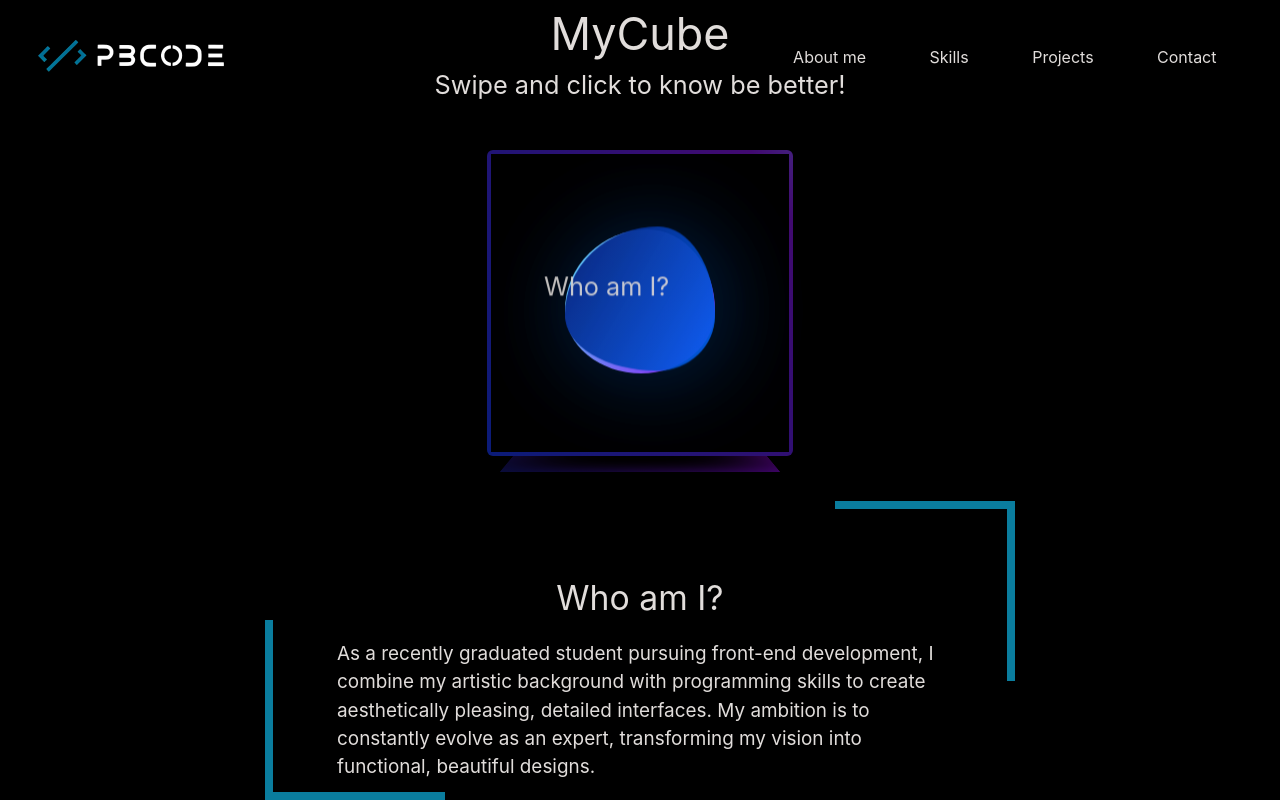
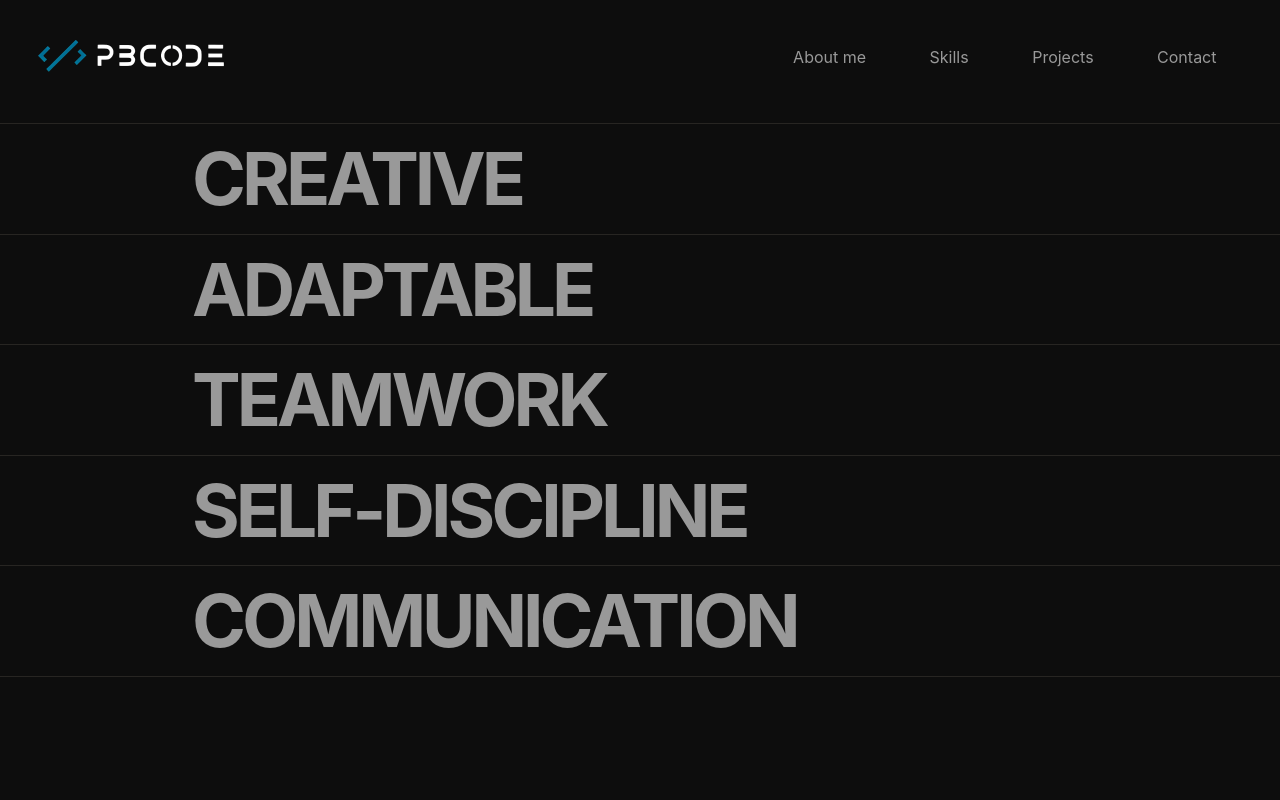
Before and after one commit to AoiTechDev/portffolio, a Next.js app: page /About in a window 1280 px wide. Built offline with nearby package versions, Linux system fonts and the light colour scheme.

Commit message:
create new qualities component & descriptions + styles

```diff
--- a/pages/About.jsx
+++ b/pages/About.jsx
@@ -11,7 +11,7 @@ import Blob from "@components/visual_components/blob/Blob";
 import { myData } from "@components/aboutme/aboutMeData";
 import { useElementOnScreen } from "@utills/ElementOnScreen";
 import Page from "@components/page";
-import Link from 'next/link'
+import Link from "next/link";
 const About = () => {
   const [contentId, setContentId] = useState("whoami");
   const { ref, inView, entry } = useInView({
@@ -24,70 +24,31 @@ const About = () => {
   const getSlideId = (e) => {
     setContentId(e.currentTarget.id);
   };
-
+  const qualityArray = [
+    "Creative",
+    "Adaptable",
+    "Teamwork",
+    "Self-discipline",
+    "Communication",
+  ];
+  const qualityDescArray = [
+    "Thinking outside the box comes naturally to me. I excel at bringing fresh ideas to projects.",
+    'I adapt quickly to new tools, processes, and environments. Change keeps me engaged.',
+    "I build positive relationships and enjoy brainstorming in groups. Teams create better outcomes together.",
+    "Pushing past mental barriers allows me to persist through challenges. I cultivate a growth mindset.",
+    "Understanding communication styles helps me effectively collaborate with teammates of all backgrounds.",
+  ];
   return (
     <Page>
       <section id="about">
-        <div className="cube-wrapper">
-          <div className="about-heading-text">
-            <h3
-            // ref={ref} className={inView ? "fade-in-left" : "fade-out-up"}
-            >
-              MyCube
-            </h3>
-            <h5
-            // ref={ref} className={inView ? "fade-in-right" : "fade-out-up"}
-            >
-              Swipe and click to know be better!
-            </h5>
-          </div>
-
-          <Swiper
-            effect={"cube"}
-            grabCursor={true}
-            cubeEffect={{
-              shadow: true,
-              slideShadows: true,
-              shadowOffset: 20,
-              shadowScale: 0.94,
-            }}
-            modules={[EffectCube]}
-            // className={inView ? "fade-in-left" : "fade-out-left"}
-            id="mycube"
-            ref={ref}
-          >
-            {myData.map((data, index) => (
-              <SwiperSlide key={index} id={data.id} onClick={getSlideId}>
-                <Blob text={data.title} />
-              </SwiperSlide>
-            ))}
-          </Swiper>
+        <div className="qualities-wrapper">
+          {qualityArray.map((quality, index) => (
+            <div className="quality" key={index}>
+              <span>{quality}</span>
+              <p>{qualityDescArray[index]}</p>
+            </div>
+          ))}
         </div>
-        {myData.map(
-          (data, index) =>
-            data.id === contentId && (
-              <div
-                key={index}
-                ref={ref}
-
-                className="aboutme-content"
-              >
-                <h4
-
-                >
-                  {data.title}
-                </h4>
-                <div
-                  ref={ref}
-
-                  className="content-wrapper"
-                >
-                  {data.content}
-                </div>
-              </div>
-            )
-        )}
-
       </section>
     </Page>
   );
--- a/pages/_app.js
+++ b/pages/_app.js
@@ -4,39 +4,45 @@ import { motion, AnimatePresence } from "framer-motion";
 import { useRouter } from "next/router";
 import "@styles/styles.sass";
 const font = {
-
-  textStyles:{
-    h3:{
-      fontWeight: '100'
-    }
-  }
+  textStyles: {
+    h3: {
+      fontWeight: "100",
+    },
+  },
 };
 
 export const theme = extendTheme({ font });
+// function MyApp({ Component, pageProps }) {
+//   const router = useRouter();
+//   return (
+//     <ChakraProvider theme={theme}>
+//       <AnimatePresence mode="wait">
+//         <motion.div key={router.pathname}>
+//           <Component {...pageProps} />
+
+//           <motion.div
+//             className="slide-in"
+//             initial={{ scaleX: 0 }}
+//             animate={{ scaleX: 0 }}
+//             exit={{ scaleX: 1 }}
+//             transition={{ duration: 0.75, ease: [0.22, 1, 0.36, 1] }}
+//           ></motion.div>
+//           <motion.div
+//             className="slide-out"
+//             initial={{ scaleX: 1 }}
+//             animate={{ scaleX: 0 }}
+//             exit={{ scaleX: 0 }}
+//             transition={{ duration: 0.75, ease: [0.22, 1, 0.36, 1] }}
+//           ></motion.div>
+//         </motion.div>
+//       </AnimatePresence>
+//     </ChakraProvider>
+//   );
+// }
 function MyApp({ Component, pageProps }) {
-  const router = useRouter();
   return (
     <ChakraProvider theme={theme}>
-      <AnimatePresence mode="wait">
-        <motion.div key={router.pathname}>
-          <Component {...pageProps} />
-
-          <motion.div
-            className="slide-in"
-            initial={{ scaleX: 0 }}
-            animate={{ scaleX: 0 }}
-            exit={{ scaleX: 1 }}
-            transition={{ duration: 0.75, ease: [0.22, 1, 0.36, 1] }}
-          ></motion.div>
-          <motion.div
-            className="slide-out"
-            initial={{ scaleX: 1 }}
-            animate={{ scaleX: 0 }}
-            exit={{ scaleX: 0 }}
-            transition={{ duration: 0.75, ease: [0.22, 1, 0.36, 1] }}
-          ></motion.div>
-        </motion.div>
-      </AnimatePresence>
+      <Component {...pageProps} />
     </ChakraProvider>
   );
 }
--- a/pages/index.jsx
+++ b/pages/index.jsx
@@ -44,6 +44,7 @@ const LandPage = () => {
                   style={{
                     "--glow-color": "hsl(297.79, 100%, 52.16%)",
                   }}
+
                 >
                   e
                 </span>
--- a/styles/_variables.sass
+++ b/styles/_variables.sass
@@ -1,9 +1,11 @@
 $blue: #0A7D9E
 $orange: #EF6C33
 $lightblue: #5EF5FF
-$grey: #E1DDDB
+// $grey: #E1DDDB
+$grey: rgb(153, 153, 153)
 $purple: #b400ff
 $darkblue: #051D79
+$pink: hsl(297.79, 100%, 52.16%)
 $gradientListMain: black , #{$blue} ,black , black
 $gradientListSkills:  black , #{$blue} 20%   , black 70%
 
--- a/styles/about.sass
+++ b/styles/about.sass
@@ -4,98 +4,73 @@
 
 #about
 
-
     height: 100vh
     color: #{$grey}
 
     position: relative
-    background: black
+    background: #0d0d0d
     @include flexbox(center,center)
+    .qualities-wrapper
+        width: 100%
+        height: 80%
+        @include flexbox(center,center)
+        flex-direction: column
 
-    .aboutme-content
-        width: min(750px, 100%)
-        min-height: 30vh
-        @include flexbox(center,space-evenly)
-        flex-direction: column
-        padding: 4rem 4rem
-        gap: 1rem
-        border: #{$border}
-        background: #{$topright}, #{$bottomleft}
+        .quality
+            color: rgb(153, 153, 153)
+            width: 100%
+            z-index: 2
+            position: relative
+            &:nth-child(1)
+                border-top: 1px solid #272522
 
-        .content-wrapper
-            width: 100%
-            height: 100%
-        @media screen and (max-width: 700px)
-            padding: 1rem 1rem
-    .swiper
-        width: 300px
-        height: 300px
+            border-bottom: 1px solid #272522
+            transition: color 0.5s
+            display: flex
+            align-items: center
+            justify-content: space-between
+            p
+                width: 30%
+                line-height: 0%
+                opacity: 0
+                transition: 0.5s
+                font-weight: 600
+            span
+                font-size: clamp(2.80rem, 3.25vw + 2rem, 4.56rem)
+                font-weight: 700
+                text-transform: uppercase
+                letter-spacing: -4px
+                padding-left: 15vw
+                align-self: start
 
+            @media screen and (max-width: 900px)
+                padding-left: 10vw
+            @media screen and (max-width: 600px)
+                padding-left: 1rem
 
-        @media screen and (max-width: #{$medium})
-            width: 200px
-            height: 200px
-        .swiper-cube-shadow
-            background: linear-gradient(60deg,#{$blue} ,#{$darkblue}, #{$purple},#{$lightblue})
-            animation: moveGradient 4s alternate infinite
-            background-size: 300% 300%
-            background-position: 0 50%
-    .swiper-slide
-        --border-width: 3px
-        @include flexbox(center,center)
-        position: relative
-        z-index: 0
-        background: #222
-        width: 300px
-        height: 300px
-        border-radius: var(--border-width)
-        @media screen and (max-width: #{$medium})
-            width: 200px
-            height: 200px
-        &::after
-            position: absolute
-            content: ""
-            top: calc(-1 * var(--border-width))
-            left: calc(-1 * var(--border-width))
-            z-index: -1
-            width: calc(100% + var(--border-width) * 2)
-            height: calc(100% + var(--border-width) * 2)
-            background: linear-gradient(60deg,#0C4A60 ,#051D79,#410A70,#5EF5FF)
-            background-size: 300% 300%
-            background-position: 0 50%
-            border-radius: calc(2 * var(--border-width))
-            animation: moveGradient 4s alternate infinite
-        &::before
-            position: absolute
-            content: ""
-            width: calc(100% - 2px)
-            height: calc(100% - 2px)
-
-            background: black
-    .cube-wrapper
-
-        width: 30%
-        @include flexbox(center, space-evenly)
-        flex-direction: column
-        gap: 3rem
-        .about-heading-text
-            @include flexbox(center,center)
-            flex-direction: column
-            h3
+            &::after, &::before
+                content: ''
+                position: absolute
+                width: 100%
+                height: 0
+                background: #{$blue}
                 opacity: 1
-            h5
+                z-index: -1
+                left: 0
+                transition: 0.5s
+            &::after
+                bottom: 50%
+            &::before
+                top: 50%
+            &:hover::before
+                height: 50%
+            &:hover::after
+                height: 50%
+            &:hover p
                 opacity: 1
-                font-weight: 400
-                text-align: center
-    @media screen and (max-width: 1500px)
-        flex-direction: column
-        gap: 3rem
-
-        .cube-wrapper
-            width: 100%
-
-
-
+                line-height: 120%
+            &:hover
+                color: black
 /// EDUCATION COMPONENT
 .education-wrapper
     @include flexbox(center,space-evenly)
@@ -113,48 +88,3 @@
         width: 2rem
         height: 2rem
         color: #{$blue}
-// QUALITIES COMPONENT
-.qualities-wrapper
-    @include flexbox(center, space-evenly)
-    flex-wrap: wrap
-    gap: 10px
-    .quality-container
-        padding: 0.5rem
-
-
-        position: relative
-        &::after
-            position: absolute
-            content: ""
-            top: 0
-            left: 0
-            z-index: -1
-            width: 100%
-            height: 100%
-            background: linear-gradient(60deg,#0C4A60 ,#051D79,#410A70,#5EF5FF)
-            background-size: 300% 300%
-            background-position: 0 50%
-            border-radius: calc(2 * var(--border-width))
-            animation: moveGradient 7s alternate infinite
-            border-radius: 20px
-.scroll-left
-    animation: fadeLeft 1s
-    animation-fill-mode: both
-.scroll-down
-    animation: fadeInDown 1s
-    animation-fill-mode: both
-.scroll-right
-    animation: fadeRight 1s
-    animation-fill-mode: both
-.scroll-up
-    animation: fadeUp 1s
-    animation-fill-mode: both
-.scroll-fade-in
-    animation: fadeIn 1s
-    animation-fill-mode: both
-
-
-
-@keyframes moveGradient
-    50%
-        background-position: 100% 50%
--- a/styles/landpage.sass
+++ b/styles/landpage.sass
@@ -6,6 +6,7 @@
     color: #{$grey}
     background-image: url("../assets/images/bg.png")
     height: 100vh
+
     position: relative
     @include flexbox(center,center)
     background-size: 100% 100%
@@ -28,8 +29,7 @@
             h1
                 //color: grey
                 font-weight: 100
-                &:not(.faulty-letter)
-                    color: grey
+
                 span
                     &:not(.glowing-txt .faulty-letter)
 
```
Also changed, not shown: components/aboutme/Education.js (line endings or trailing spaces).
